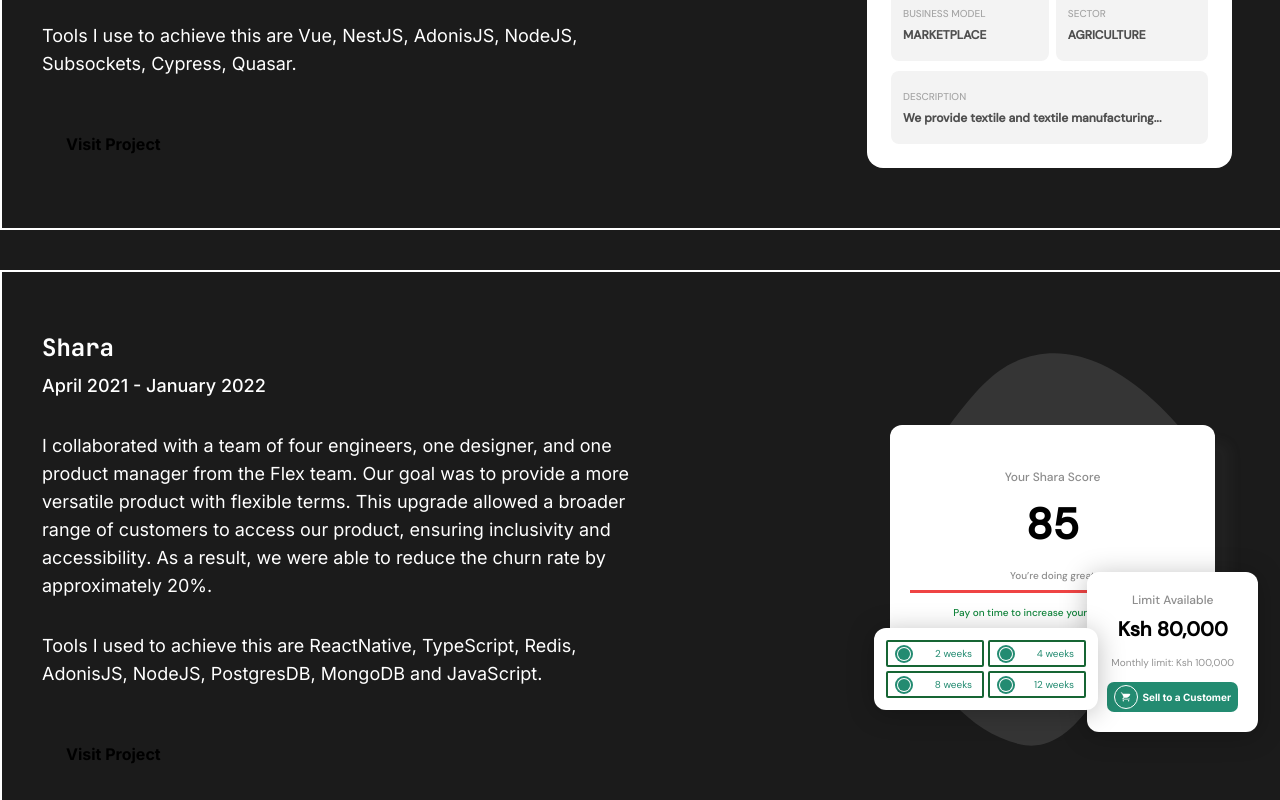
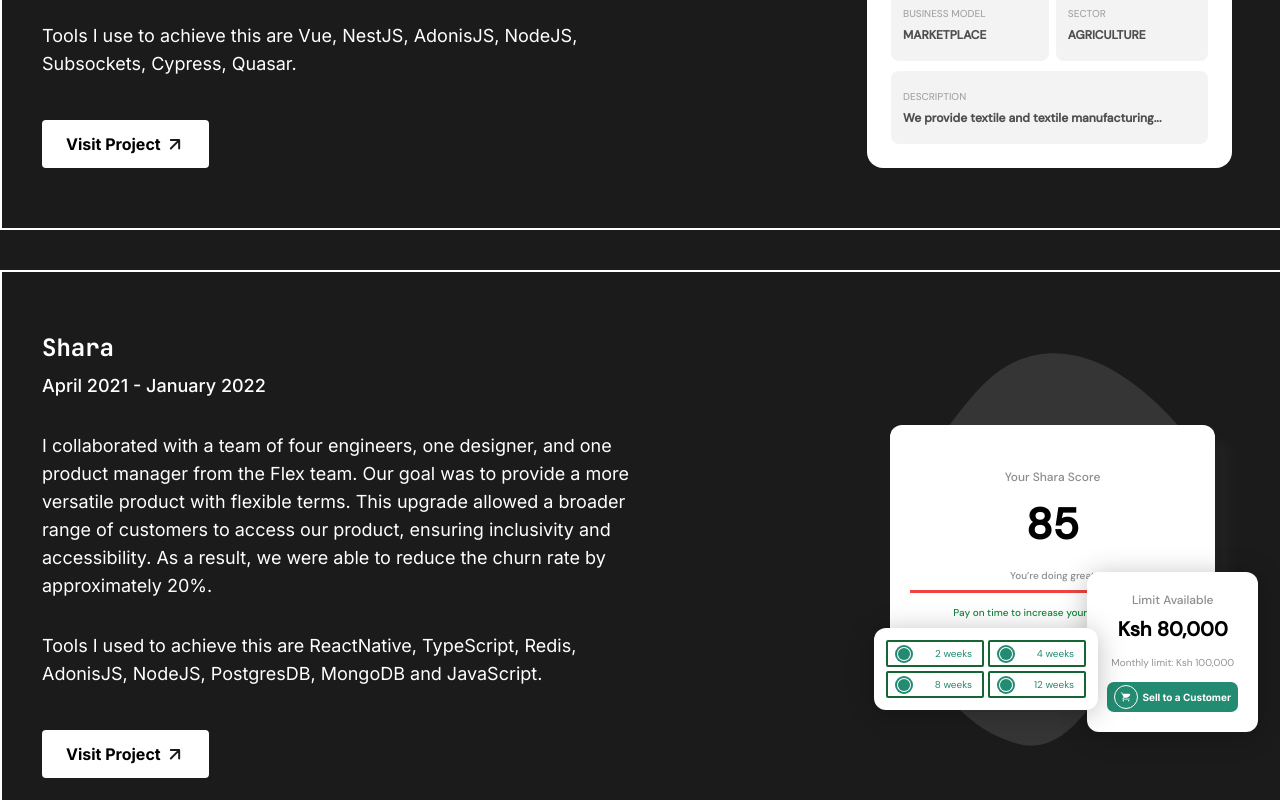
Before and after one commit to arkmadj/new-portfolio, a Next.js app: page / in a window 1280 px wide. Shown: the part 1140-1940 px from the top of the page. Built offline with nearby package versions, Linux system fonts and the light colour scheme.

Commit message:
added darkmode colors and image icon

```diff
--- a/app/components/ProjectCard.tsx
+++ b/app/components/ProjectCard.tsx
@@ -17,7 +17,7 @@
 	date,
 	paragraphs,
 	link,
-  imageComponent: ImageComponent,
+	imageComponent: ImageComponent,
 	imgSrc,
 }: ProjectCardProps) => {
 	return (
@@ -32,10 +32,14 @@
 						</p>
 					))}
 				</div>
-				<AppButton label="Visit Project" icon={ArrowUpRightIcon}/>
+				<AppButton
+					label="Visit Project"
+					rightIcon={() => <ArrowUpRightIcon className=" stroke-background" />}
+					className="bg-foreground text-background"
+				/>
 			</div>
-			<div className="flex justify-end flex-grow">
-        {ImageComponent && <ImageComponent/>}
+			<div className="z-20 flex justify-end flex-grow">
+				{ImageComponent && <ImageComponent />}
 				{/* {imgSrc && (
 					<Image
 						src={imgSrc}
```
